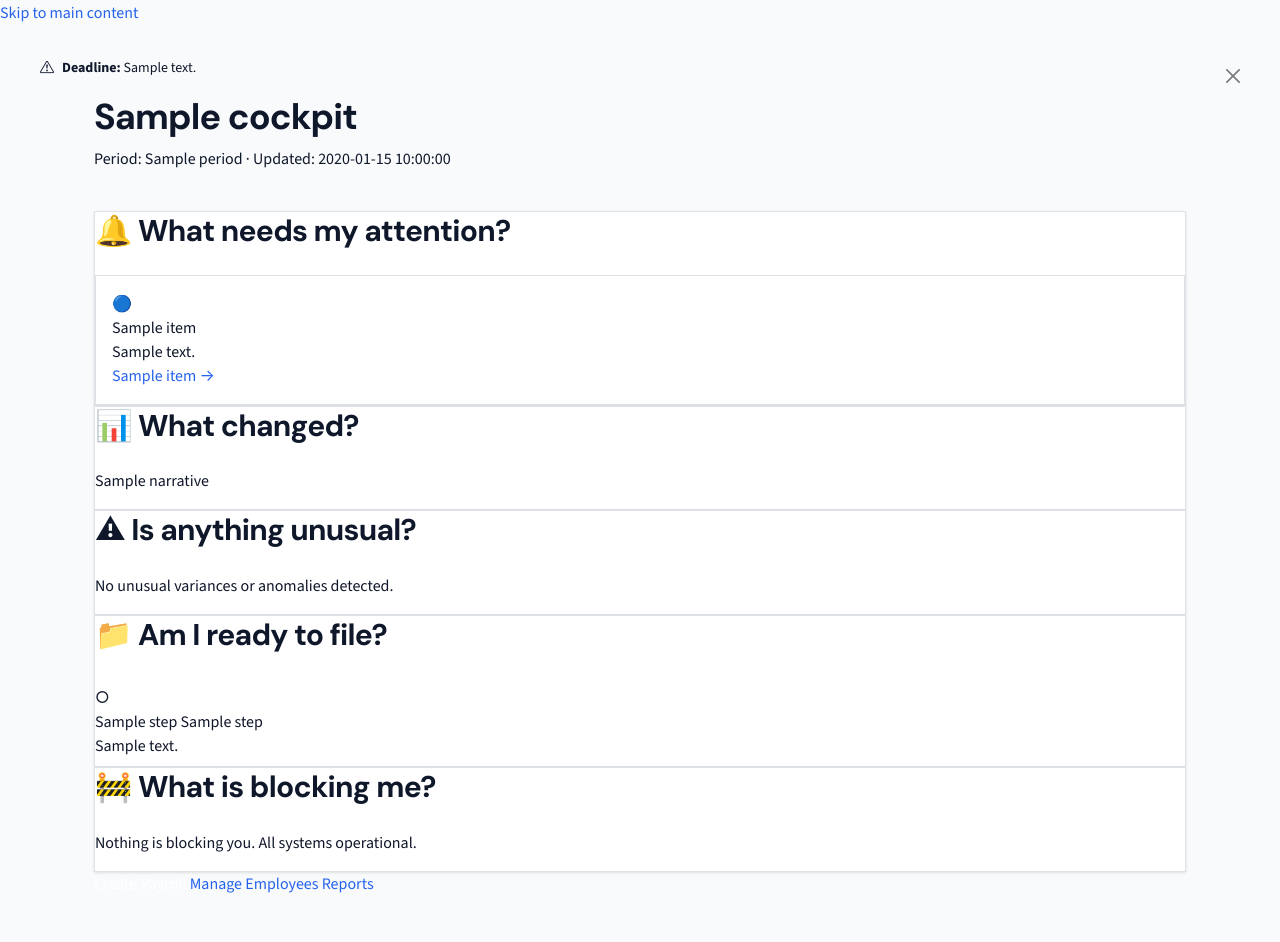
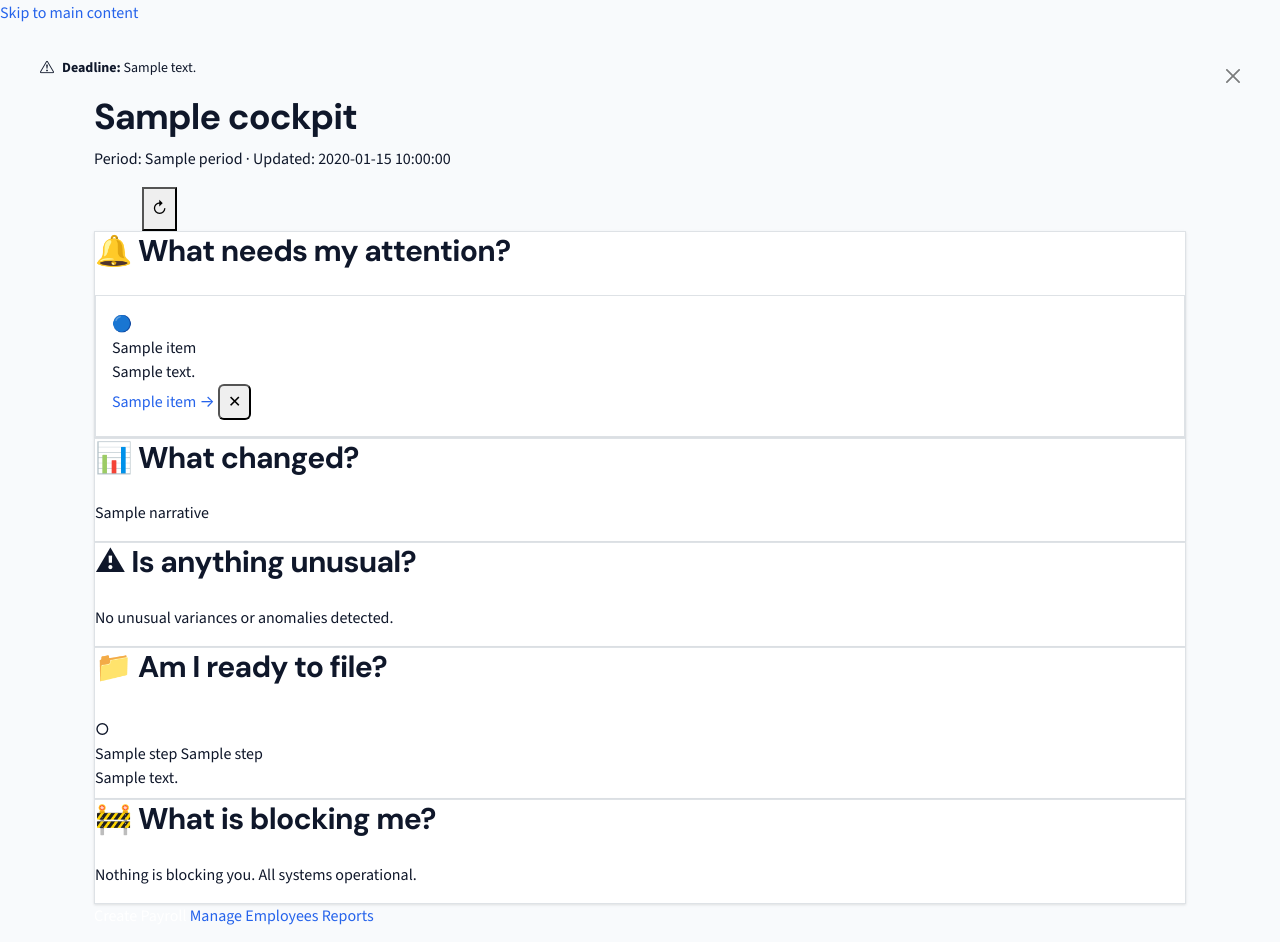
Before and after one commit to vouge2017/ethiopian_payroll_engine, a Python web app: template payroll_engine/templates/cockpit.html in a window 1280 px wide. Before the commit the page ends 893 px from the top, so only its background shows below. Run offline with Jinja, Linux system fonts and the light colour scheme; the template is opened without the code that fills it: most values are stand-ins (such as "Sample title", 1, 10 or a date in 2020).

Commit message:
feat: Cockpit v2 — API endpoint, priority ranking, inline dismiss, auto-refresh
Improvements:
- API: GET /payroll/api/cockpit (JSON for dynamic updates)
- API: POST /payroll/api/cockpit/dismiss (dismiss attention items)
- Priority ranking: items sorted by score (ERCA overdue=110, draft=100, blocking=90, approval=80, deadline=70, missing data=60, variance=50, salary change=40)
- Inline dismiss: ✕ button on each attention item, persists in session
- Auto-refresh: polls API every 30 seconds for updates
- Refresh button: manual refresh trigger
- Fixed: early return bug that prevented cockpit from showing data

```diff
--- a/payroll_engine/templates/cockpit.html
+++ b/payroll_engine/templates/cockpit.html
@@ -1,11 +1,11 @@
 <!-- Accountant Cockpit — Landing Page -->
-<!-- Answers 5 questions in 10 seconds -->
+<!-- Answers 5 questions in 10 seconds. Supports inline actions and polling. -->
 
 {% extends "base.html" %}
 {% block title %}Dashboard — {{ cockpit.company_name }}{% endblock %}
 
 {% block content %}
-<div class="container mx-auto px-4 py-6 max-w-5xl">
+<div class="container mx-auto px-4 py-6 max-w-5xl" id="cockpit">
 
   <!-- Header -->
   <div class="flex items-center justify-between mb-8">
@@ -18,22 +18,25 @@
     </div>
     <div class="flex items-center gap-3">
       {% if cockpit.status == 'ready' %}
-        <span class="inline-flex items-center px-4 py-2 rounded-full text-sm font-medium bg-green-100 text-green-800">
+        <span id="status-badge" class="inline-flex items-center px-4 py-2 rounded-full text-sm font-medium bg-green-100 text-green-800">
           ✓ {{ cockpit.status_message }}
         </span>
       {% elif cockpit.status == 'blocked' %}
-        <span class="inline-flex items-center px-4 py-2 rounded-full text-sm font-medium bg-red-100 text-red-800">
+        <span id="status-badge" class="inline-flex items-center px-4 py-2 rounded-full text-sm font-medium bg-red-100 text-red-800">
           ✕ {{ cockpit.status_message }}
         </span>
       {% elif cockpit.status == 'attention' %}
-        <span class="inline-flex items-center px-4 py-2 rounded-full text-sm font-medium bg-yellow-100 text-yellow-800">
+        <span id="status-badge" class="inline-flex items-center px-4 py-2 rounded-full text-sm font-medium bg-yellow-100 text-yellow-800">
           ⚠ {{ cockpit.status_message }}
         </span>
       {% else %}
-        <span class="inline-flex items-center px-4 py-2 rounded-full text-sm font-medium bg-gray-100 text-gray-800">
+        <span id="status-badge" class="inline-flex items-center px-4 py-2 rounded-full text-sm font-medium bg-gray-100 text-gray-800">
           {{ cockpit.status_message }}
         </span>
       {% endif %}
+      <button onclick="refreshCockpit()" class="p-2 text-gray-400 hover:text-gray-600" title="Refresh">
+        ↻
+      </button>
     </div>
   </div>
 
@@ -47,32 +50,39 @@
     </h2>
 
     {% if cockpit.attention_items %}
-    <div class="space-y-3">
+    <div class="space-y-3" id="attention-list">
       {% for item in cockpit.attention_items %}
-      <div class="flex items-start gap-3 p-3 rounded-lg
+      <div class="attention-item flex items-start gap-3 p-3 rounded-lg transition-all
         {% if item.priority == 'urgent' %}bg-red-50 border border-red-200
         {% elif item.priority == 'important' %}bg-yellow-50 border border-yellow-200
-        {% else %}bg-gray-50 border border-gray-200{% endif %}">
-        <span class="flex-shrink-0 mt-0.5
-          {% if item.priority == 'urgent' %}text-red-500
-          {% elif item.priority == 'important' %}text-yellow-500
-          {% else %}text-gray-400{% endif %}">
+        {% else %}bg-gray-50 border border-gray-200{% endif %}"
+        data-key="{{ item.key or '' }}">
+        <span class="flex-shrink-0 mt-0.5">
           {% if item.priority == 'urgent' %}🔴{% elif item.priority == 'important' %}🟡{% else %}🔵{% endif %}
         </span>
         <div class="flex-1 min-w-0">
           <div class="text-sm font-medium text-gray-800">{{ item.title }}</div>
           <div class="text-xs text-gray-500">{{ item.description }}</div>
         </div>
-        {% if item.action_url %}
-        <a href="{{ item.action_url }}" class="flex-shrink-0 text-sm font-medium text-blue-600 hover:text-blue-800">
-          {{ item.action_label or 'View' }} →
-        </a>
-        {% endif %}
+        <div class="flex items-center gap-2 flex-shrink-0">
+          {% if item.action_url %}
+          <a href="{{ item.action_url }}" class="text-sm font-medium text-blue-600 hover:text-blue-800">
+            {{ item.action_label or 'View' }} →
+          </a>
+          {% endif %}
+          {% if item.key %}
+          <button onclick="dismissItem('{{ item.key }}', this)"
+                  class="text-gray-400 hover:text-gray-600 text-xs px-2 py-1 rounded hover:bg-gray-100"
+                  title="Dismiss">
+            ✕
+          </button>
+          {% endif %}
+        </div>
       </div>
       {% endfor %}
     </div>
     {% else %}
-    <p class="text-sm text-gray-500">Nothing needs attention right now.</p>
+    <p class="text-sm text-gray-500" id="attention-empty">Nothing needs attention right now.</p>
     {% endif %}
   </div>
 
@@ -85,7 +95,7 @@
       <span class="text-blue-500">📊</span> What changed?
     </h2>
 
-    <p class="text-sm text-gray-700 leading-relaxed">{{ cockpit.narrative }}</p>
+    <p class="text-sm text-gray-700 leading-relaxed" id="narrative">{{ cockpit.narrative }}</p>
 
     {% if cockpit.change_summary_available %}
     <div class="mt-4 flex items-center gap-6 text-sm">
@@ -118,7 +128,7 @@
     </h2>
 
     {% if cockpit.has_unusual %}
-    <div class="space-y-2">
+    <div class="space-y-2" id="unusual-list">
       {% for item in cockpit.unusual_items %}
       <div class="flex items-start gap-3 p-3 bg-yellow-50 rounded-lg border border-yellow-200">
         <span class="text-yellow-500 flex-shrink-0">⚠</span>
@@ -135,7 +145,7 @@
       {% endfor %}
     </div>
     {% else %}
-    <p class="text-sm text-gray-500">No unusual variances or anomalies detected.</p>
+    <p class="text-sm text-gray-500" id="unusual-empty">No unusual variances or anomalies detected.</p>
     {% endif %}
   </div>
 
@@ -149,7 +159,7 @@
     </h2>
 
     {% if cockpit.filing_steps %}
-    <div class="space-y-2">
+    <div class="space-y-2" id="filing-steps">
       {% for step in cockpit.filing_steps %}
       <div class="flex items-center gap-3 py-2 {% if not loop.last %}border-b border-gray-100{% endif %}">
         {% if step.status == 'filed' %}
@@ -205,7 +215,7 @@
     </h2>
 
     {% if cockpit.has_blocking %}
-    <div class="space-y-3">
+    <div class="space-y-3" id="blocking-list">
       {% for item in cockpit.blocking_items %}
       <div class="flex items-start gap-3 p-3 bg-red-50 rounded-lg border border-red-200">
         <span class="text-red-500 flex-shrink-0">🔴</span>
@@ -222,7 +232,7 @@
       {% endfor %}
     </div>
     {% else %}
-    <p class="text-sm text-gray-500">Nothing is blocking you. All systems operational.</p>
+    <p class="text-sm text-gray-500" id="blocking-empty">Nothing is blocking you. All systems operational.</p>
     {% endif %}
   </div>
 
@@ -240,4 +250,64 @@
   </div>
 
 </div>
+
+<script>
+// Dismiss an attention item
+function dismissItem(key, btn) {
+  const item = btn.closest('.attention-item');
+  if (item) {
+    item.style.opacity = '0.5';
+    item.style.textDecoration = 'line-through';
+  }
+
+  fetch('/payroll/api/cockpit/dismiss', {
+    method: 'POST',
+    headers: {'Content-Type': 'application/json'},
+    body: JSON.stringify({key: key})
+  }).then(resp => {
+    if (resp.ok) {
+      setTimeout(() => {
+        item.style.transition = 'all 0.3s';
+        item.style.maxHeight = '0';
+        item.style.padding = '0';
+        item.style.margin = '0';
+        item.style.overflow = 'hidden';
+        setTimeout(() => item.remove(), 300);
+      }, 500);
+    } else {
+      if (item) {
+        item.style.opacity = '1';
+        item.style.textDecoration = 'none';
+      }
+    }
+  });
+}
+
+// Refresh cockpit data via API
+function refreshCockpit() {
+  fetch('/payroll/api/cockpit')
+    .then(resp => resp.json())
+    .then(data => {
+      // Update narrative
+      const narrativeEl = document.getElementById('narrative');
+      if (narrativeEl) narrativeEl.textContent = data.narrative;
+
+      // Update status badge
+      const badge = document.getElementById('status-badge');
+      if (badge) {
+        badge.textContent = data.status_message;
+        badge.className = 'inline-flex items-center px-4 py-2 rounded-full text-sm font-medium ' +
+          (data.status === 'ready' ? 'bg-green-100 text-green-800' :
+           data.status === 'blocked' ? 'bg-red-100 text-red-800' :
+           data.status === 'attention' ? 'bg-yellow-100 text-yellow-800' :
+           'bg-gray-100 text-gray-800');
+      }
+    })
+    .catch(err => console.error('Refresh failed:', err));
+}
+
+// Auto-refresh every 30 seconds
+setInterval(refreshCockpit, 30000);
+</script>
+
 {% endblock %}
```
Also changed, not shown: payroll_engine/cockpit.py (+17 -0 lines), payroll_engine/payroll_bp.py (+70 -0 lines), tests/test_cockpit.py (+10 -7 lines).
